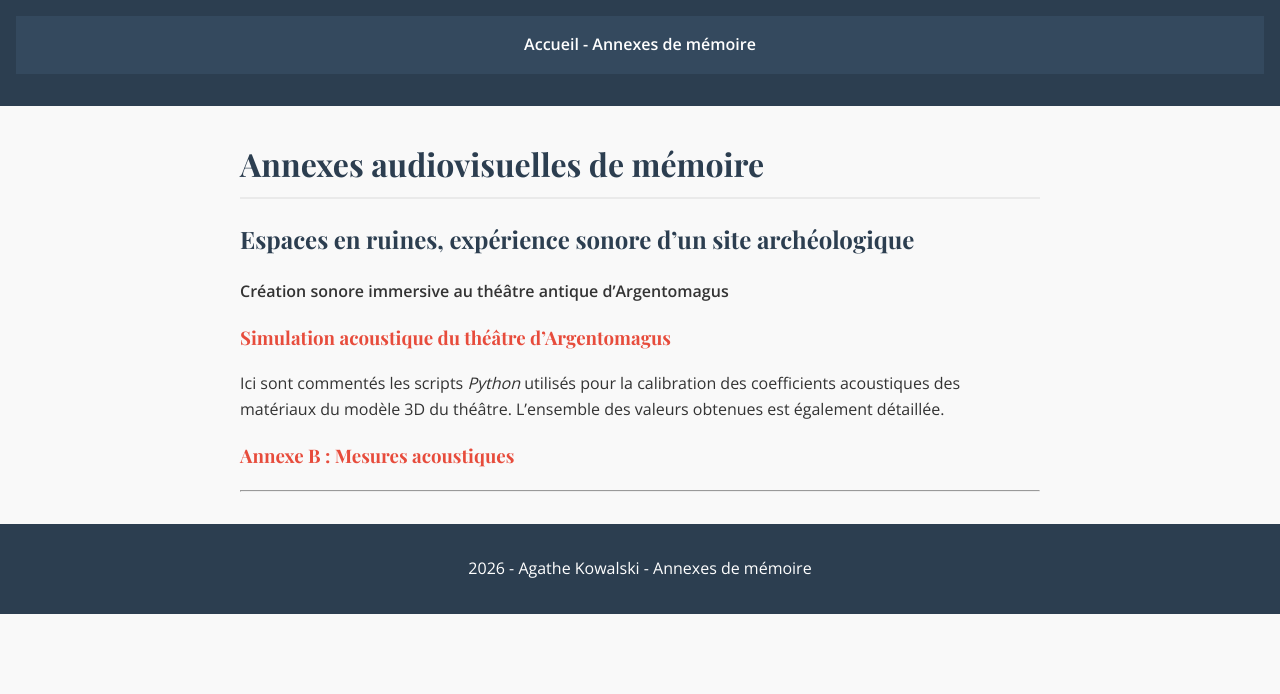
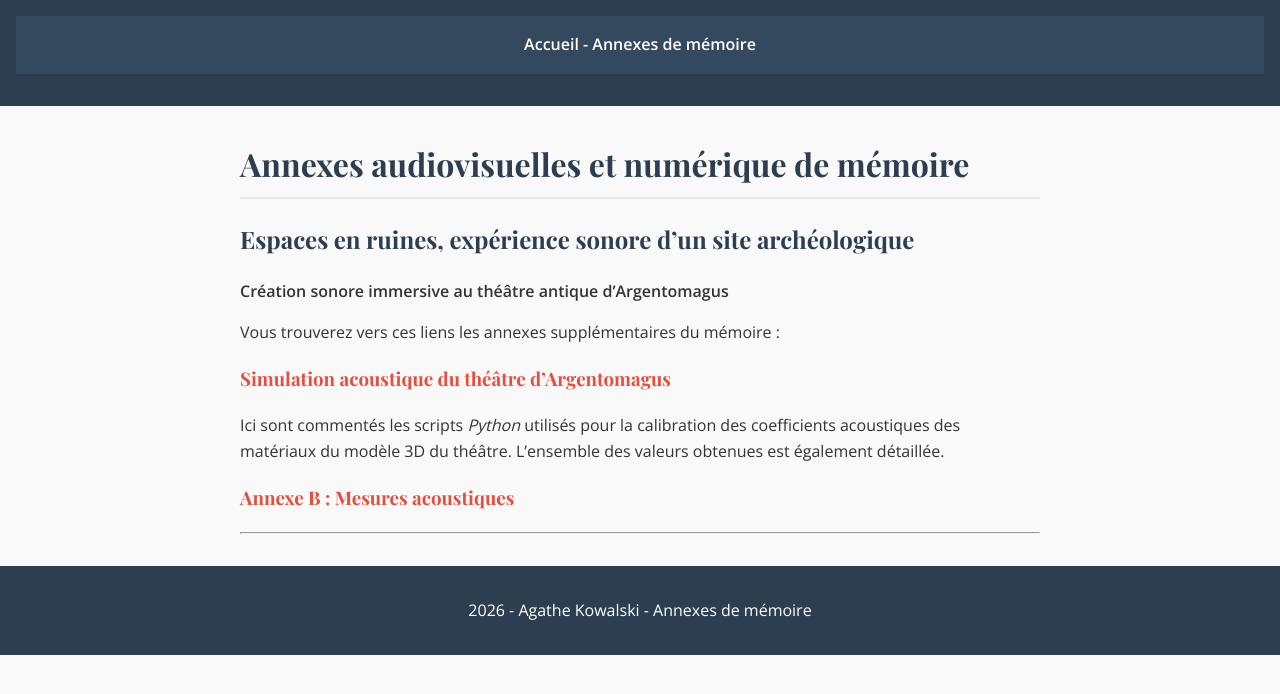
Before and after one commit to agathekowalski/ensll_memoire_p2026, a Jekyll site: the page built from index.md, in a window 1280 px wide. Shown: the top 694 px of the page. Built offline with Jekyll 4.4.1, drawn with Linux system fonts in a browser that asks for light colours.

Commit message:
Update index.md

```diff
--- a/index.md
+++ b/index.md
@@ -3,12 +3,13 @@ layout: default
 title: acceuil
 ---
 
-# Annexes audiovisuelles de mémoire
+# Annexes audiovisuelles et numérique de mémoire
 
 ## Espaces en ruines, expérience sonore d’un site archéologique
 
 **Création sonore immersive au théâtre antique d’Argentomagus**
 
+Vous trouverez vers ces liens les annexes supplémentaires du mémoire :
 
 ### [Simulation acoustique du théâtre d’Argentomagus](simulations/)
 Ici sont commentés les scripts _Python_ utilisés pour la calibration des coefficients acoustiques
```
